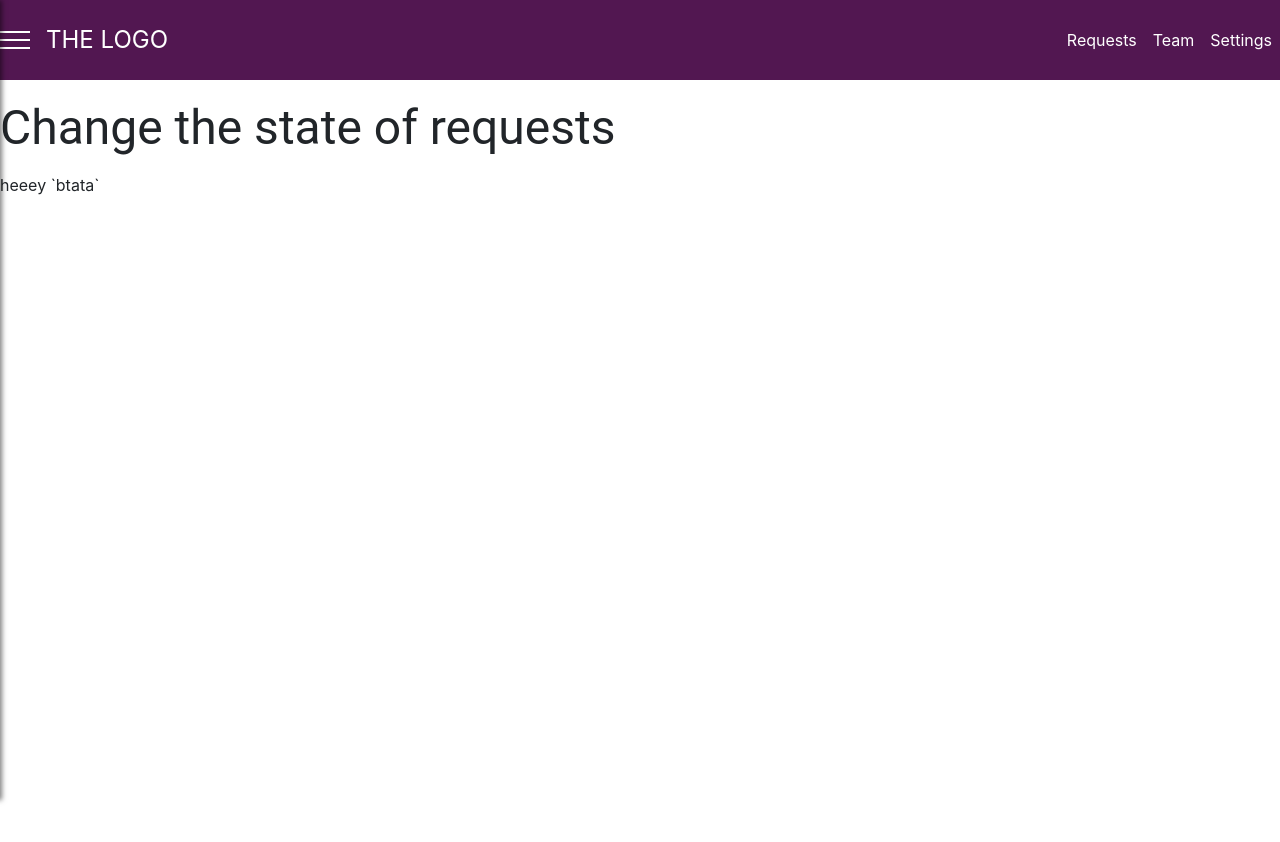
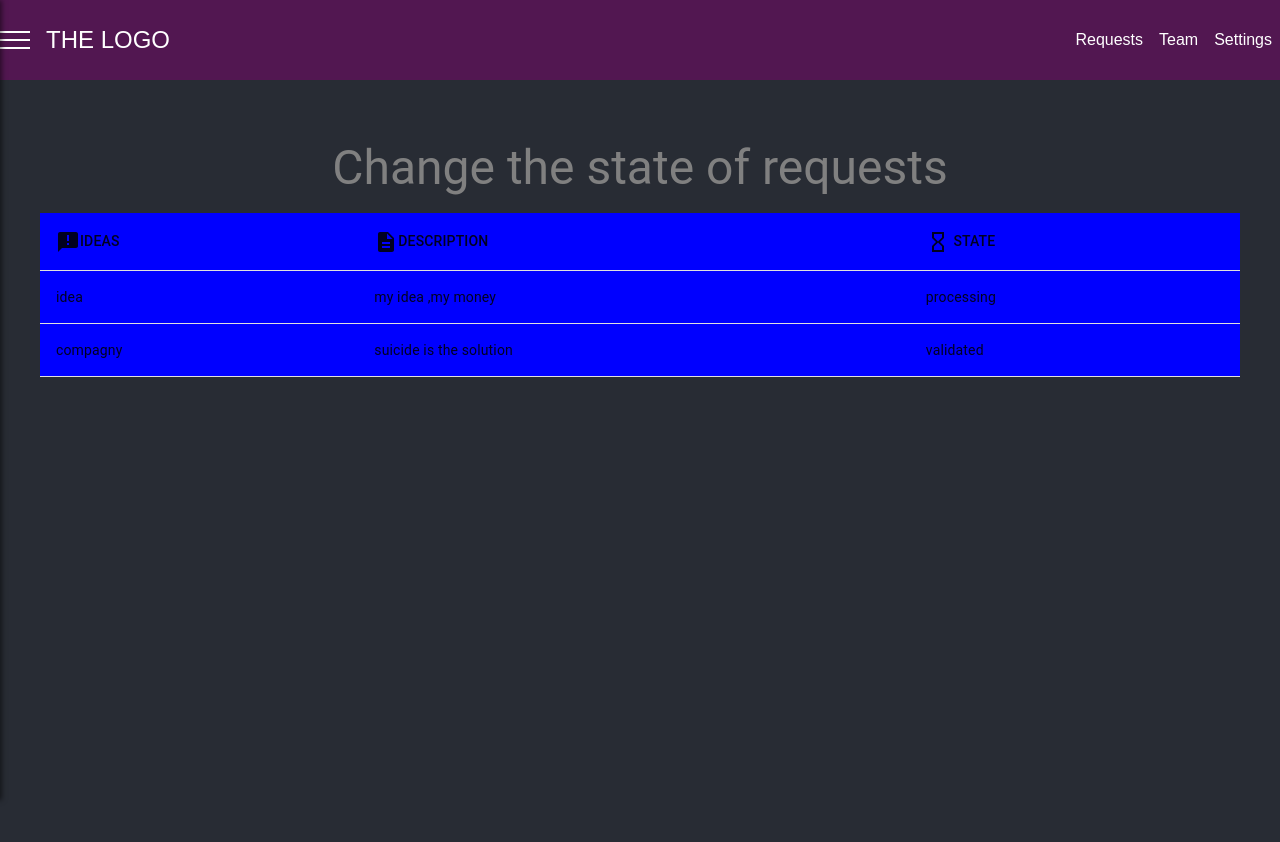
Before and after one commit to MLEKMAD/PROJET-SI, a React (Create React App) app in the folder front_end/: page /states in a window 1280 px wide. Shown: the top 842 px of the page. After the commit the page ends 800 px from the top, so only its background shows below. Built offline with nearby package versions, Linux system fonts and the light colour scheme.

Commit message:
State interface - 1st contact

```diff
--- a/front_end/src/App.js
+++ b/front_end/src/App.js
@@ -7,6 +7,7 @@ import AddCompany from './components/Client/AddCompany'
 import Toolbar from './components/Toolbar/Toolbar'
 import SideDrawer from './components/SideDrawer/SideDrawer'
 import BackDrop from './components/BackDrop/BackDrop'
+
 class App extends Component {
  state = {
    sideDrawerOpen : false
--- a/front_end/src/components/CIR/Requests.js
+++ b/front_end/src/components/CIR/Requests.js
@@ -12,16 +12,7 @@ export class Requests extends Component {
   render() {
     return (
       <Container>
-        <Navbar bg='dark' variant="dark">
-            <Navbar.Brand>
-              <NavItem> <Link to="/">Home</Link></NavItem>
-            </Navbar.Brand>
-            <Nav  pullRight className='mr-auto'>
-              <Nav.Link> <Link to="/ideas">ideas</Link></Nav.Link>
-              <Nav.Link> <Link to='/companies'>Companies</Link></Nav.Link>
-              <Nav.Link> <Link to="/companies">Login</Link></Nav.Link>
-            </Nav>
-        </Navbar>
+
       </Container>
     );
   }
--- a/front_end/src/components/CIR/States.js
+++ b/front_end/src/components/CIR/States.js
@@ -1,5 +1,9 @@
 import React, { Component } from 'react';
-import { Typography, Grid } from '@material-ui/core/';
+import { Typography, Grid, Tooltip,TableContainer,TableBody,TableCell,TableHead,TableRow,Table } from '@material-ui/core/';
+import HourglassEmptyIcon from '@material-ui/icons/HourglassEmpty';
+import DescriptionIcon from '@material-ui/icons/Description';
+import AnnouncementIcon from '@material-ui/icons/Announcement';
+import './states.css'
 import {
   Nav,
   Navbar,
@@ -8,27 +12,54 @@ import {
   Button,
   Container,
 } from 'react-bootstrap';
+import color from '@material-ui/core/colors/amber';
 //const classes = useStyles();
 
 export class States extends Component {
   state = {
-    lkhdra:"btata",
-    states: [],
+    lkhdra: 'btata',
+    states: [
+      {
+        name: 'idea',
+        description: 'my idea ,my money',
+        currentState: 'processing',
+      },
+      {
+        name: 'compagny',
+        description: 'suicide is the solution',
+        currentState: 'validated',
+      },
+    ],
   };
+
   render() {
     return (
       <div>
-        <Typography variant="h3" gutterBottom>
+        <Typography style={{color: "gray"}} variant="h3" gutterBottom>
           Change the state of requests
         </Typography>
-        <Grid
-          container
-          direction="column"
-          justify="space-around"
-          alignItems="flex-start"
-        >
-          heeey `{this.state.lkhdra}`
-        </Grid>
+        <TableContainer>
+        <Table   aria-label="simple table">
+
+        <TableHead>
+          <TableRow style={{backgroundColor: "blue",color:"red"}}>
+            <TableCell  align="centre"><AnnouncementIcon/>IDEAS</TableCell>
+            <TableCell align="centre"><DescriptionIcon/>DESCRIPTION</TableCell>
+            <TableCell  align="centre"><HourglassEmptyIcon/> STATE</TableCell>
+          </TableRow>
+        </TableHead>
+        <TableBody>
+        {this.state.states.map(row => (
+          <TableRow key={row.name} style={{backgroundColor: "blue",color:"red"}}>
+              <TableCell  align="centre">{row.name}</TableCell>
+              <TableCell  align="centre">{row.description}</TableCell>
+              <TableCell  align="centre">{row.currentState}</TableCell>
+            </TableRow>
+
+        ))}
+        </TableBody>
+        </Table>
+        </TableContainer>
       </div>
     );
   }
--- /dev/null
+++ b/front_end/src/components/CIR/states.css
@@ -0,0 +1,12 @@
+
+body {
+    background-color: #282c34;
+    color: white;
+    padding: 40px;
+    font-family: Arial;
+    text-align: center;
+  }
+  TableCell {
+    background-color:blue;
+
+  }
--- a/front_end/src/components/SideDrawer/SideDrawer.js
+++ b/front_end/src/components/SideDrawer/SideDrawer.js
@@ -1,6 +1,7 @@
 import React from 'react';
 import './SideDrawer.css';
-
+import HomeSharpIcon from '@material-ui/icons/HomeSharp';import GroupSharpIcon from '@material-ui/icons/GroupSharp';
+import SettingsApplicationsSharpIcon from '@material-ui/icons/SettingsApplicationsSharp';
 const sideDrawer = props => {
     let drawerClasses ='side-drawer';
     if(props.show){
@@ -11,9 +12,9 @@ const sideDrawer = props => {
     return (
     <nav className ={drawerClasses}>
         <ul>
-        <li><a href ="/">Request</a></li>
-        <li><a href ="/">Team</a></li>
-        <li><a href ="/">Settings</a></li>
+        <li><a href ="/"><HomeSharpIcon/> Request</a></li>
+        <li><a href ="/"><GroupSharpIcon/> Team</a></li>
+        <li><a href ="/"><SettingsApplicationsSharpIcon/> Settings</a></li>
         </ul>
 
 
```
